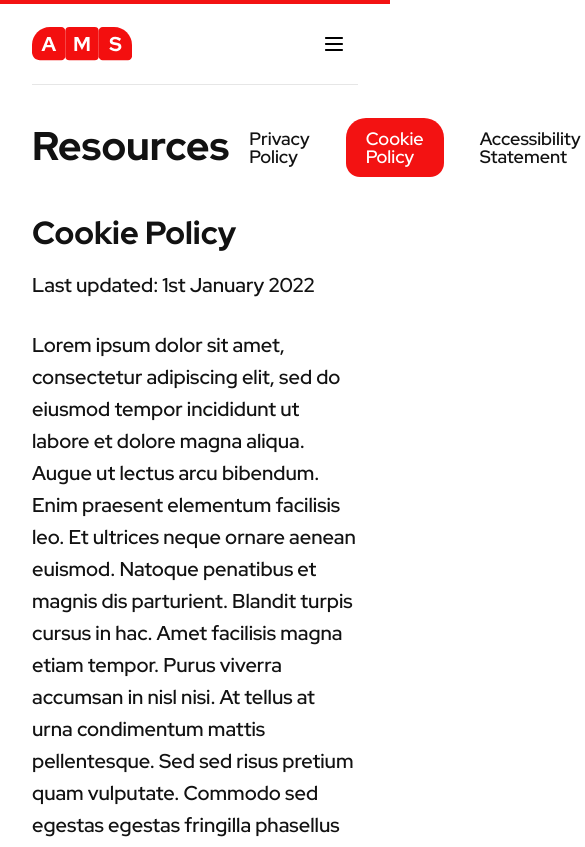
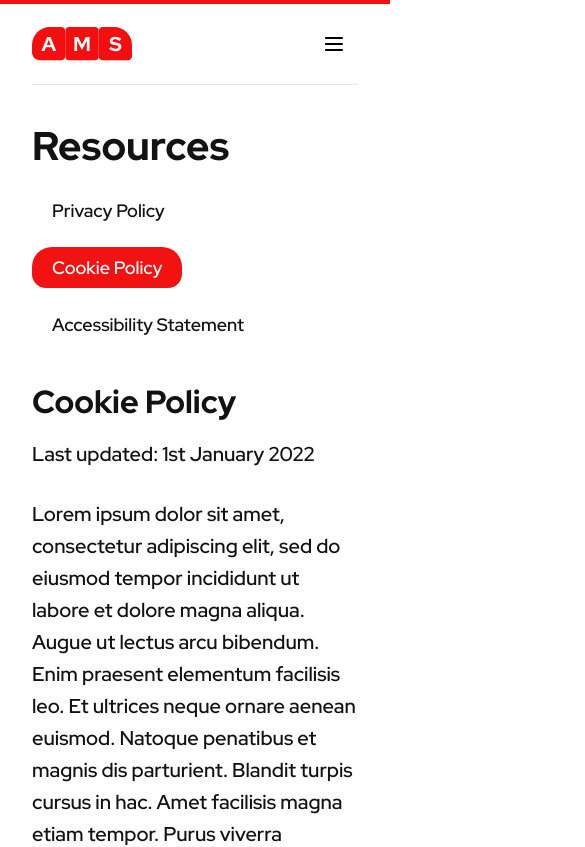
Before and after one commit to kierandrewett/6.2-ams-website, a Next.js app: page /resources/cookies in a window 390 px wide. Shown: the top 847 px of the page, 585 px wide, since content can reach past the window. Built offline with nearby package versions, Linux system fonts and the light colour scheme.

Commit message:
📱 Fix issue with resources tabs not being responsive

```diff
--- a/src/pages/resources/index.tsx
+++ b/src/pages/resources/index.tsx
@@ -7,7 +7,11 @@ export const ResourcesHero = () => {
 
 	return (
 		<Hero size={"sm"}>
-			<HeroBody direction={"h"} style={{ justifyContent: "space-between" }}>
+			<HeroBody
+				direction={"h"}
+				className={"gap-sm"}
+				style={{ justifyContent: "space-between" }}
+			>
 				<h1>Resources</h1>
 
 				<div className={"flex ai-center gap-sm"}>
--- a/src/styles/pages/resources.scss
+++ b/src/styles/pages/resources.scss
@@ -21,6 +21,17 @@
 			font-size: 1.25rem !important;
 			font-weight: 500;
 			line-height: 2rem;
+		}
+
+		.ams-hero:first-child .ams-hero-body {
+			flex-direction: column;
+		}
+	}
+
+	@media (max-width: 700px) {
+		.ams-hero:first-child .ams-hero-body div {
+			flex-direction: column;
+			align-items: flex-start;
 		}
 	}
 
```
